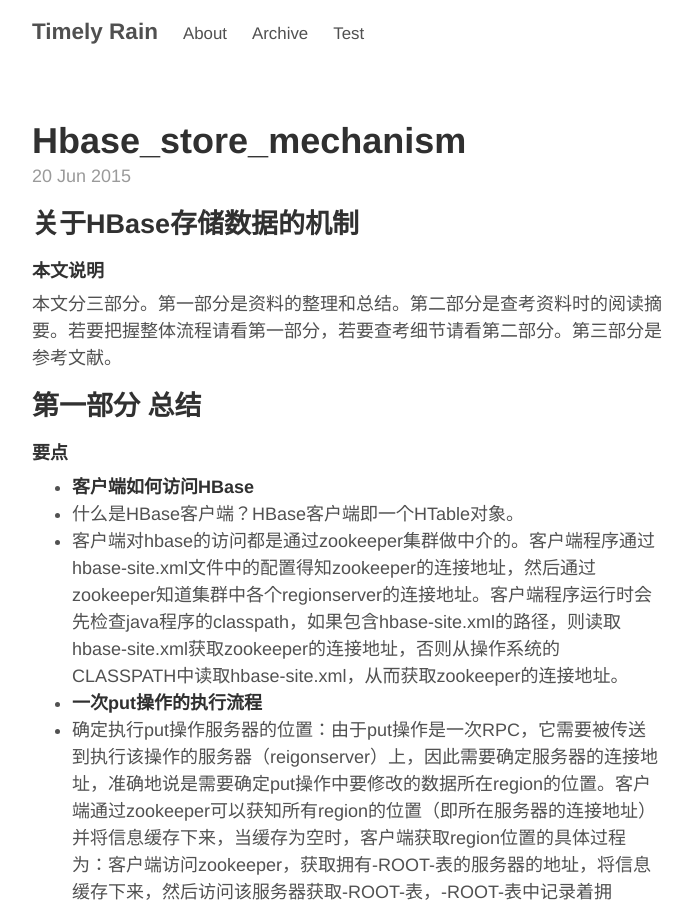
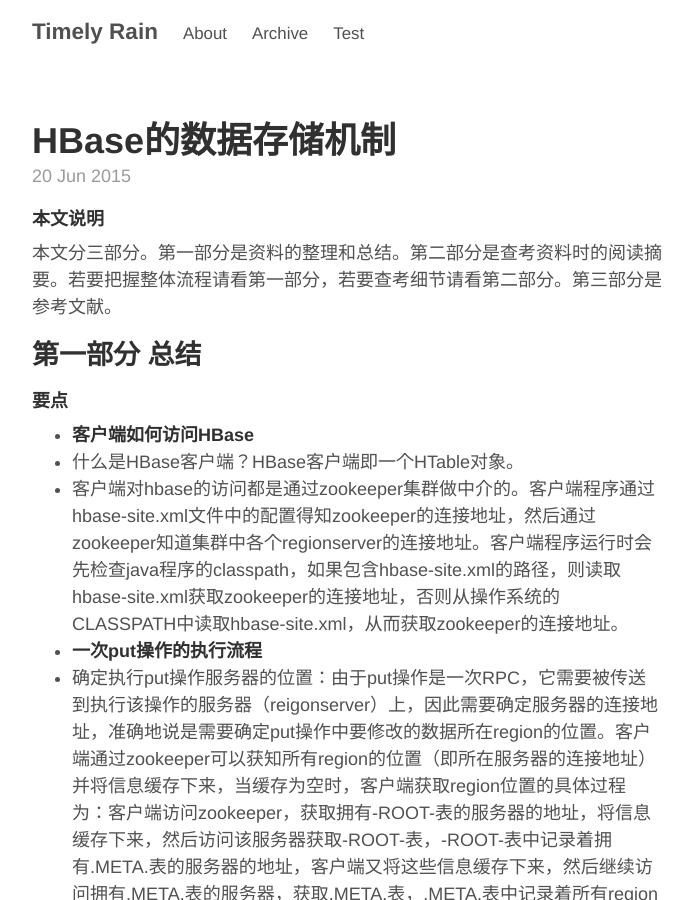
Before and after one commit to lsr1991/lsr1991.github.io, a Jekyll site: the page built from index.html, in a window 1280 px wide and 900 px high. Shown: the whole window, without its empty margins (293-985 px from the left). Built offline with Jekyll 4.4.1, drawn with Linux system fonts in a browser that asks for light colours; the list of posts is cut into pages by our own code.

Commit message:
Update 2015-06-20-hbase_store_mechanism.md

```diff
--- a/_posts/2015-06-20-hbase_store_mechanism.md
+++ b/_posts/2015-06-20-hbase_store_mechanism.md
@@ -1,5 +1,8 @@
-关于HBase存储数据的机制
 ---
+layout: page
+title: HBase的数据存储机制
+---
+
 #### 本文说明
 本文分三部分。第一部分是资料的整理和总结。第二部分是查考资料时的阅读摘要。若要把握整体流程请看第一部分，若要查考细节请看第二部分。第三部分是参考文献。
 
```
